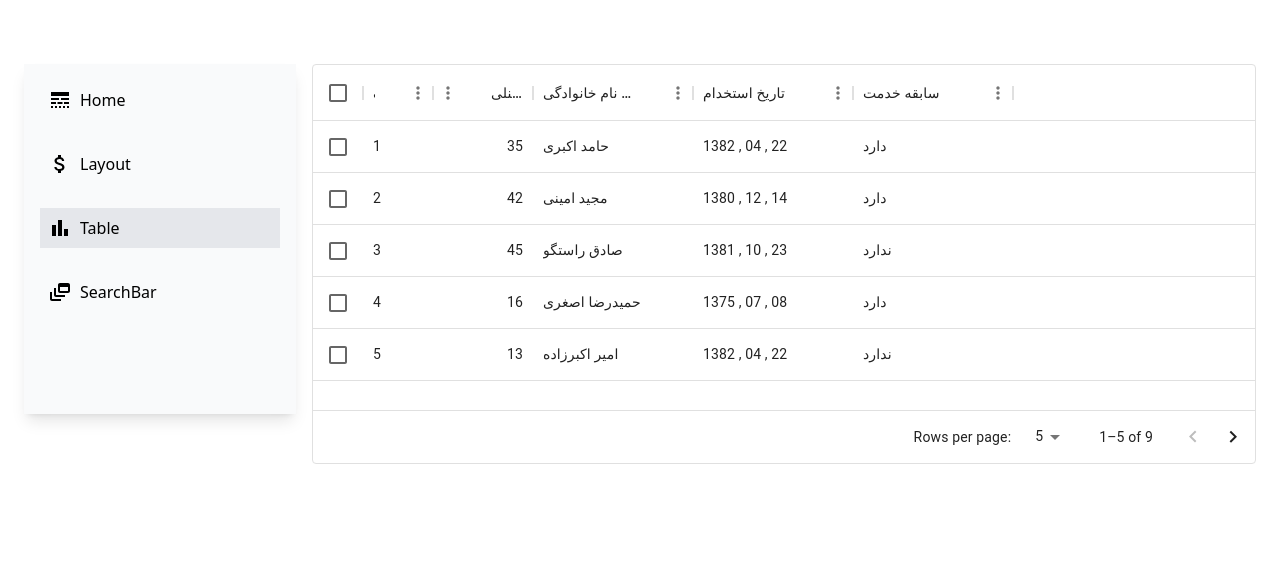
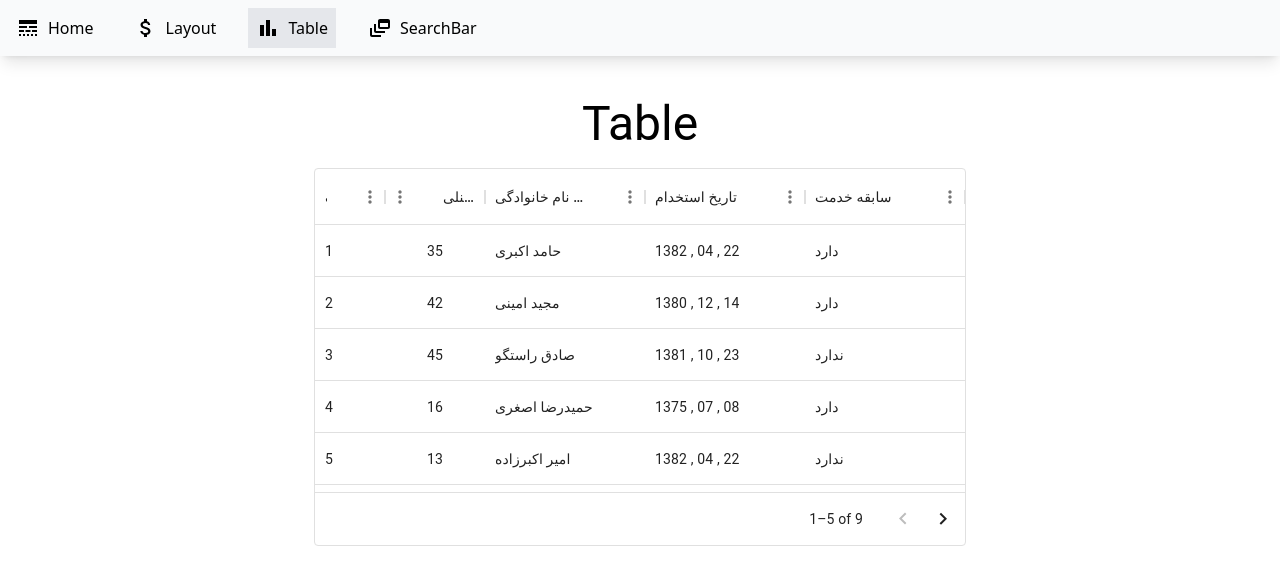
Before and after one commit to hamedakbarii/Interview, a React app in the folder react_project/: page /table in a window 1280 px wide. Shown: the top 584 px of the page. Built offline with nearby package versions, Linux system fonts and the light colour scheme; the HTML template or start-up script is replaced by a standard one.

Commit message:
table component updated

```diff
--- a/react_project/src/App.jsx
+++ b/react_project/src/App.jsx
@@ -1,14 +1,14 @@
 import React from "react";
 import { useRoutes } from "react-router-dom";
 import routes from "./routes";
-import Sidebar from "./Components/Sidebar/Sidebar";
+import Routerbar from "./Components/RouterBar/Routerbar";
 
 export default function App() {
   const router = useRoutes(routes);
 
   return (
-    <div className="flex flex-col gap-4 md:flex-row w-full mt-10 p-6">
-      <Sidebar />
+    <div>
+      <Routerbar />
       {router}
     </div>
   );
--- a/react_project/src/Components/Sidebar/Sidebar.jsx
+++ b/react_project/src/Components/RouterBar/Routerbar.jsx
@@ -5,36 +5,34 @@ import {
   DynamicFeed,
   LineStyle,
 } from "@mui/icons-material";
-import { Link, NavLink } from "react-router-dom";
+import { NavLink } from "react-router-dom";
 
-export default function Sidebar() {
-  const [isActive, setIsActive] = useState(false);
-
+export default function RouterBar() {
   return (
-    <section className="p-2 bg-gray-50 w-full md:w-[350px] h-[350px] shadow-lg">
-      <ul className="p-2 flex flex-col justify-center items-center md:items-start w-full gap-6">
-        <NavLink activeClassName="active" to="/" className={`w-full`}>
+    <section className="bg-gray-50 w-full shadow-lg">
+      <ul className="p-2 flex justify-start items-center md:items-start w-full gap-6">
+        <NavLink activeClassName="active" to="/" className="w-80px">
           <li className="flex justify-start items-center gap-2 p-2  transition-all">
             <LineStyle />
             Home
           </li>
         </NavLink>
 
-        <NavLink to="/layout" activeClassName="active" className="w-full">
+        <NavLink to="/layout" activeClassName="active" className="w-80px">
           <li className="flex justify-start items-center gap-2 p-2  transition-all">
             <AttachMoney />
             Layout
           </li>
         </NavLink>
 
-        <NavLink to="/table" activeClassName="active" className="w-full">
+        <NavLink to="/table" activeClassName="active" className="w-80px">
           <li className="flex justify-start items-center gap-2 p-2  transition-all">
             <BarChart />
             Table
           </li>
         </NavLink>
 
-        <NavLink to="/searchbar" activeClassName="active" className="w-full">
+        <NavLink to="/searchbar" activeClassName="active" className="w-80px">
           <li className="flex justify-start items-center gap-2 p-2  transition-all">
             <DynamicFeed />
             SearchBar
--- a/react_project/src/Pages/Home.jsx
+++ b/react_project/src/Pages/Home.jsx
@@ -7,9 +7,5 @@ export default function Home() {
   //   .then((response) => response.json())
   //   .then((data) => console.log(data));
 
-  return (
-    <div className="border w-full flex justify-center items-center">
-      This is Home page
-    </div>
-  );
+  return <div className="border w-full">This is Home page</div>;
 }
--- a/react_project/src/Pages/Table.jsx
+++ b/react_project/src/Pages/TableComp.jsx
@@ -1,5 +1,6 @@
 import React from "react";
 import { DataGrid } from "@mui/x-data-grid";
+import { Paper, Typography } from "@mui/material";
 
 const columns = [
   { field: "id", headerName: "ردیف", width: 70 },
@@ -8,12 +9,11 @@ const columns = [
     headerName: "شماره پرسنلی",
     type: "number",
     width: 100,
+    align: "center",
   },
   {
     field: "fullName",
     headerName: "نام و نام خانوادگی",
-
-    sortable: true,
     width: 160,
     valueGetter: (params) =>
       `${params.row.firstName || ""} ${params.row.lastName || ""}`,
@@ -21,14 +21,13 @@ const columns = [
   {
     field: "signUpDate",
     headerName: "تاریخ استخدام",
-
+    // align: "left",
     sortable: true,
     width: 160,
   },
   {
     field: "YearsOfService",
     headerName: "سابقه خدمت",
-
     sortable: true,
     width: 160,
   },
@@ -109,10 +108,15 @@ const rows = [
   },
 ];
 
-export default function Table() {
+export default function TableComp() {
   return (
-    <div style={{ height: 400, width: "100%" }}>
+    <>
+      <div className="w-[800px] m-0 m-auto mt-10 h-[450px] flex flex-col items-center gap-4">
+        <Typography variant="h3" component="h3">
+          Table
+        </Typography>
         <DataGrid
+          component={Paper}
           rows={rows}
           columns={columns}
           initialState={{
@@ -120,9 +124,9 @@ export default function Table() {
               paginationModel: { page: 0, pageSize: 5 },
             },
           }}
-        pageSizeOptions={[5, 10]}
-        checkboxSelection
+          pageSizeOptions={[1, 2]}
         />
       </div>
+    </>
   );
 }
--- a/react_project/src/index.css
+++ b/react_project/src/index.css
@@ -6,3 +6,7 @@
   --tw-bg-opacity: 1;
   background-color: rgb(229 231 235 / var(--tw-bg-opacity));
 }
+
+/* html {
+  direction: rtl;
+} */
--- a/react_project/src/routes.jsx
+++ b/react_project/src/routes.jsx
@@ -1,7 +1,7 @@
 import Home from "./Pages/Home";
 import Layout from "./Pages/Layout";
 import Searchbar from "./Pages/Searchbar";
-import Table from "./Pages/Table";
+import Table from "./Pages/TableComp";
 
 const routes = [
   { path: "/", element: <Home /> },
```
Lines whose indentation alone changed are shown as unchanged.
